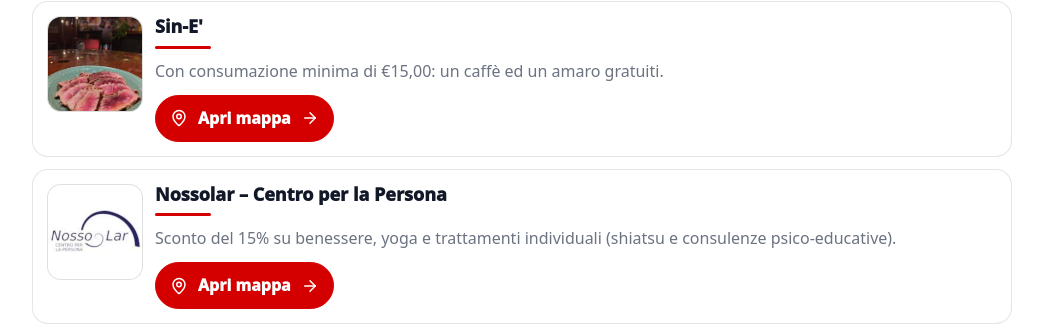
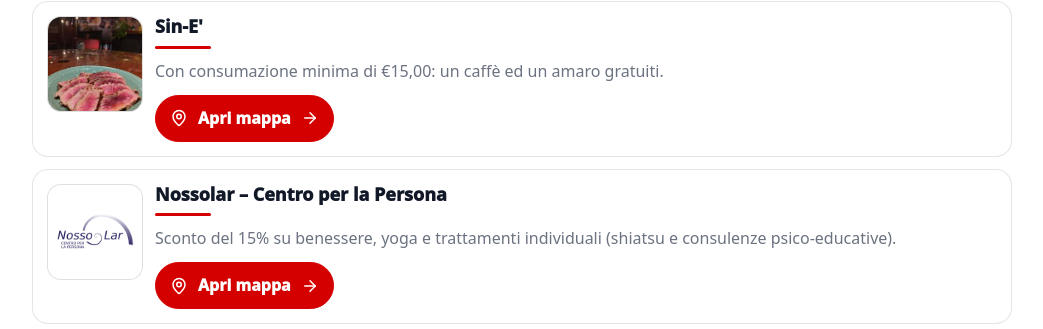
Before and after one commit to pasqualebrenga/fpcgilrovigo-web, a Next.js app: page /convenzioni/locali in a window 1280 px wide. Shown: the part 1424-1753 px from the top of the page, without its empty margins (118-1161 px from the left). Built offline with nearby package versions, Linux system fonts and the light colour scheme.

Commit message:
Aggiorna immagine Nossolar

```diff
--- a/app/convenzioni/locali/page.tsx
+++ b/app/convenzioni/locali/page.tsx
@@ -140,7 +140,7 @@ const CONVENZIONI: Conv[] = [
     name: "Nossolar – Centro per la Persona",
     offer: "Sconto del 15% su benessere, yoga e trattamenti individuali (shiatsu e consulenze psico-educative).",
     mapsQuery: "Nossolar Centro per la Persona Rovigo",
-    image: "/images/convenzioni/Nossolar-centro-per-la-persona.jpg",
+    image: "/images/convenzioni/nossolar-centro-per-la-persona.jpg",
   },
   {
     name: "Studio Psicologia Tozzi",
```
Also changed, not shown: public/images/convenzioni/nossolar-centro-per-la-persona.jpg.
